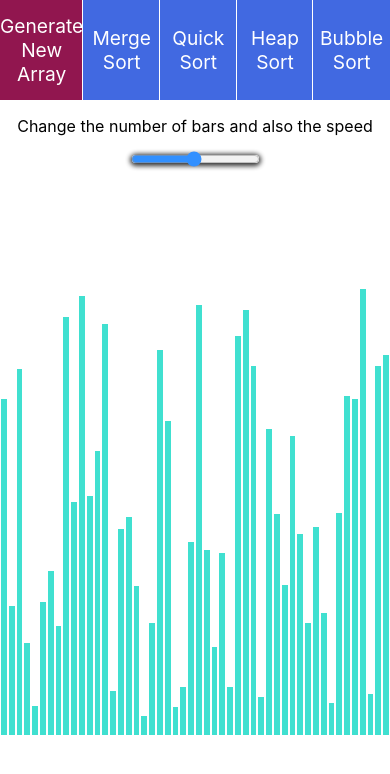
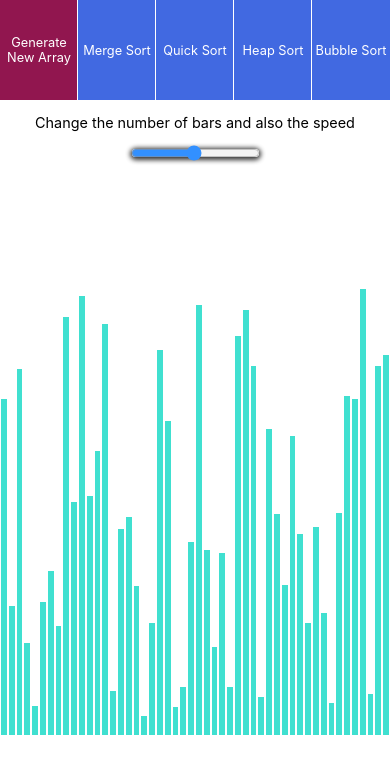
Before and after one commit to xavierperez21/Sorting_visualizer, a React (Create React App) app: page / in a window 390 px wide. Shown: the top 774 px of the page. Built offline with nearby package versions, Linux system fonts and the light colour scheme.

Commit message:
Responsive bars

```diff
--- a/src/Components/Slider.jsx
+++ b/src/Components/Slider.jsx
@@ -6,7 +6,7 @@ class Slider extends React.Component {
         return(
             <div className="slider_container">
                 <p>Change the number of bars and also the speed</p>
-                <input onChange={this.props.onChange} type="range" min="1" max="100" id="slider" className="slider"/>
+                <input onChange={this.props.onChange} type="range" min="1" max={this.props.maxBars} id="slider" className="slider"/>
             </div>
         );
     }
--- a/src/Components/styles/Navbar.css
+++ b/src/Components/styles/Navbar.css
@@ -23,3 +23,16 @@
 .new-array {
     background-color: rgb(145, 22, 79);
 }
+
+
+@media only screen and (max-width: 768px){
+    .button {
+        font-size: 1rem;
+    }
+}
+
+@media only screen and (max-width: 450px){
+    .button {
+        font-size: 0.8rem;
+    }
+}
--- a/src/Components/styles/Slider.css
+++ b/src/Components/styles/Slider.css
@@ -22,3 +22,10 @@
     opacity: 1;
     cursor: pointer;
 }
+
+
+@media only screen and (max-width: 450px){
+    .slider_container p {
+        font-size: 0.9rem;
+    }
+}
--- a/src/SortingVisualizer/SortingVisualizer.jsx
+++ b/src/SortingVisualizer/SortingVisualizer.jsx
@@ -19,6 +19,8 @@ export default class SortingVisualizer extends React.Component {
         this.state = {
             array: [],
             numberOfBars: 50,
+            maxBars: 100,
+            maxHeightOfBars: 450,
             speed: 20,
         };
     }
@@ -32,7 +34,7 @@ export default class SortingVisualizer extends React.Component {
     async resetArray(numberOfBars = this.state.numberOfBars) {
         const array = [];
         for (let i = 0; i < numberOfBars; i++) {
-            array.push(randomIntFromInterval(5, 450));
+            array.push(randomIntFromInterval(5, this.state.maxHeightOfBars));
         }
         this.setState({array});
     }
@@ -220,6 +222,29 @@ export default class SortingVisualizer extends React.Component {
 
     render() {
         const {array} = this.state;
+        console.log("Bars: ", this.state.numberOfBars);
+
+        let mediaqueryList = window.matchMedia("(max-width: 768px)");
+
+        mediaqueryList.addListener(() => {
+            console.log('Ejecutado el listener');
+            if (mediaqueryList.matches) {
+                this.setState({
+                    maxBars: 50,
+                    maxHeightOfBars: 350
+                })
+                this.resetArray();
+                console.log("maxBars: ", this.state.maxBars);
+            }
+            else {
+                this.setState({
+                    maxBars: 100,
+                    maxHeightOfBars: 450
+                })
+                this.resetArray();
+                console.log("maxBars: ", this.state.maxBars);
+            }
+        });
 
         return (
             <div className="container">
@@ -232,7 +257,7 @@ export default class SortingVisualizer extends React.Component {
                     onClickBubbleSort={() => this.bubbleSort()}
                 />
 
-                <Slider onChange={this.changeNumberOfBars}/>
+                <Slider onChange={this.changeNumberOfBars} maxBars={this.state.maxBars}/>
 
                 <div className="container_array">
                     <div className="array-container">
```
